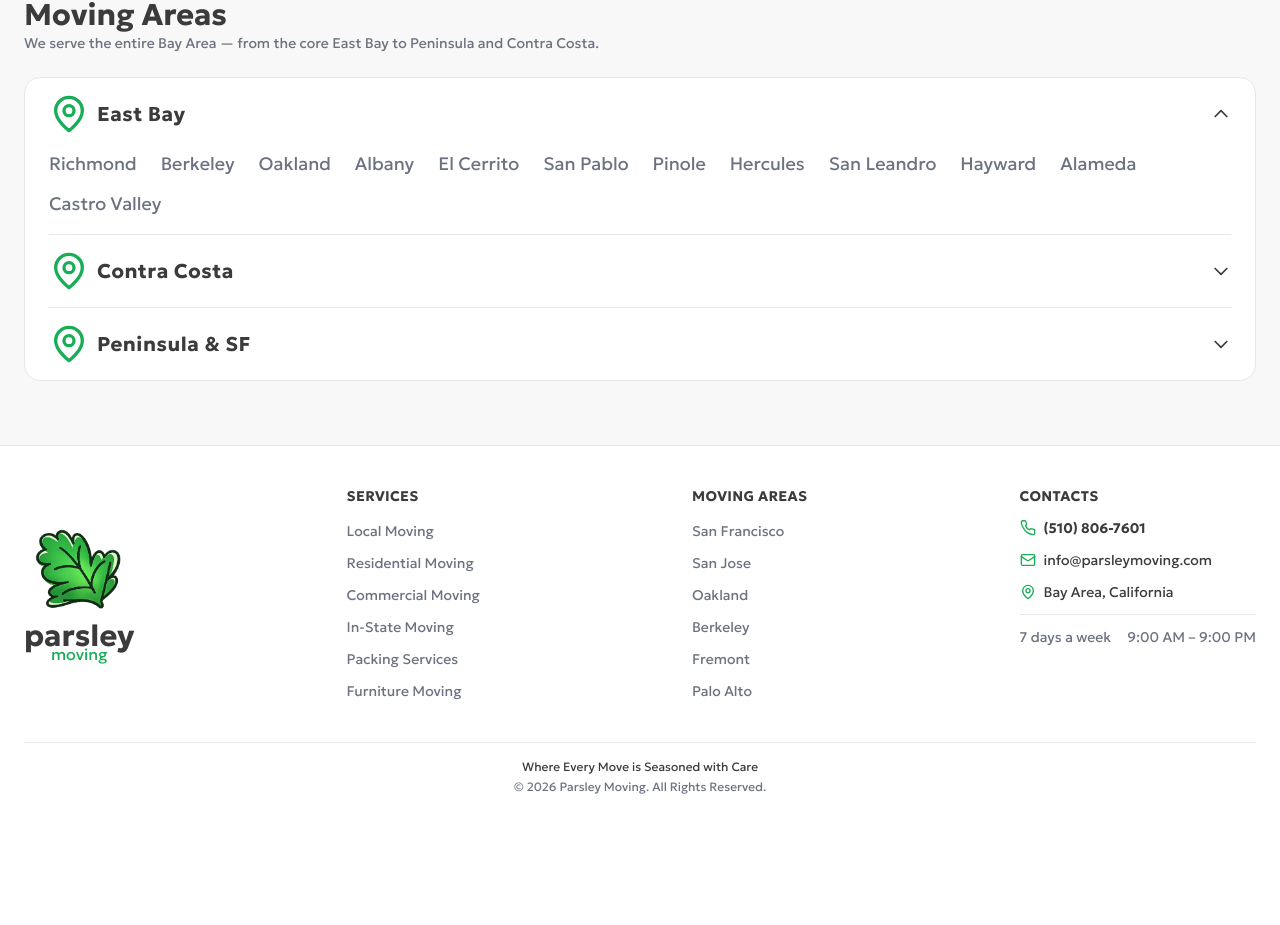
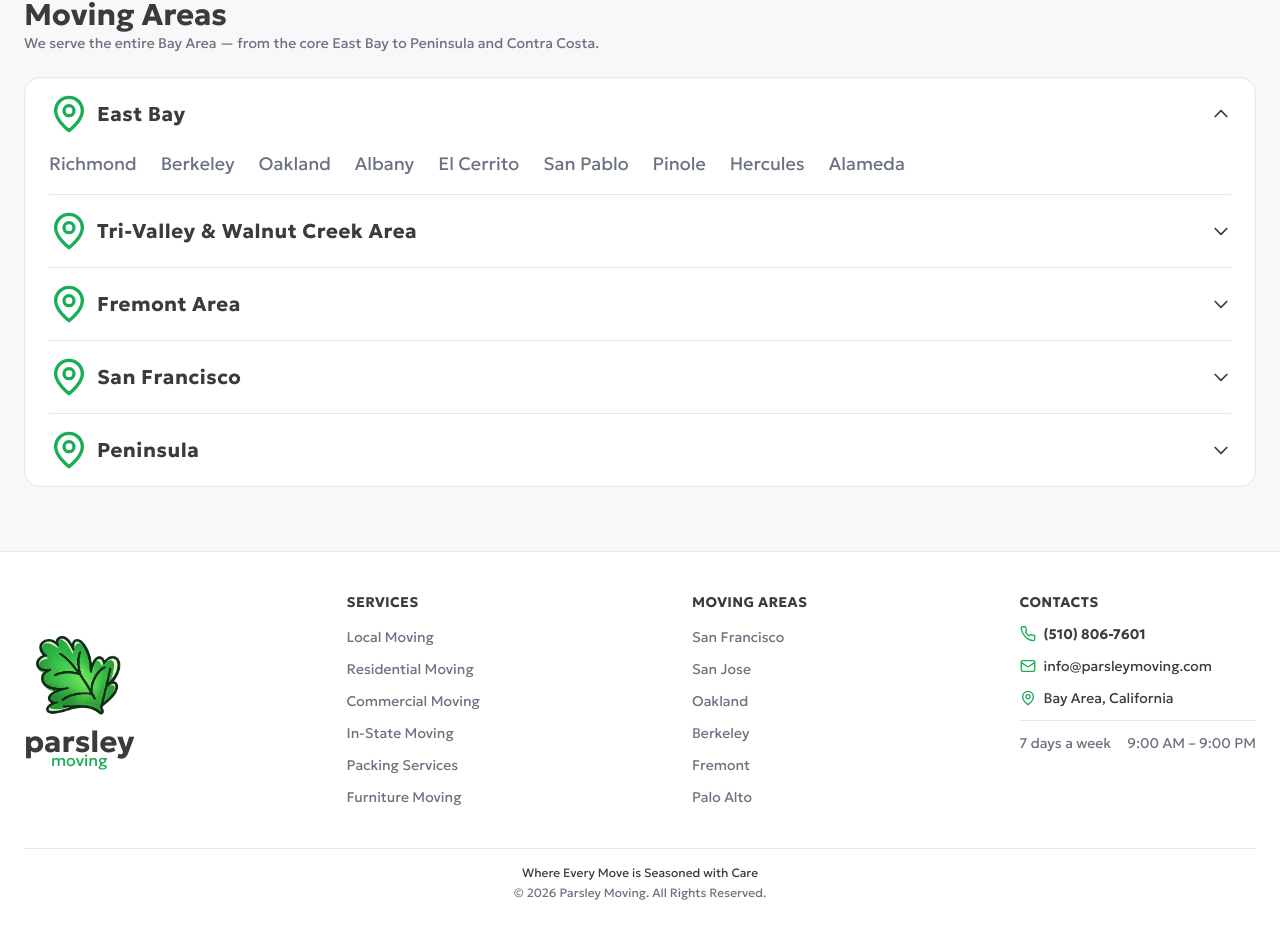
Before and after one commit to alex-tech-88/parsley-moving, a React (Vite) app: page / in a window 1280 px wide. Shown: the part 3686-4611 px from the top of the page. Before the commit the page ends 4505 px from the top, so only its background shows below. Built offline with nearby package versions, Linux system fonts and the light colour scheme.

Commit message:
changed city list

```diff
--- a/src/components/layout/Navbar.jsx
+++ b/src/components/layout/Navbar.jsx
@@ -108,7 +108,7 @@ export default function Navbar() {
                   >
                     {link.groups ? (
                       // Moving Areas — regions with nested city popups on hover
-                      <div className="flex flex-col py-2 min-w-50">
+                      <div className="flex flex-col py-2 min-w-85">
                         {link.groups.map((group) => (
                           <div key={group.label} className="relative group/sub">
 
@@ -122,7 +122,7 @@ export default function Navbar() {
 
                             {/* City list — appears to the right on hover */}
                             <div
-                              className="navbar-dropdown absolute top-0 left-full ml-1 min-w-55 rounded-xl border shadow-lg
+                              className="navbar-dropdown absolute top-0 left-full ml-1 min-w-50 rounded-xl border shadow-lg
     opacity-0 invisible group-hover/sub:opacity-100 group-hover/sub:visible
     transition-all duration-200 z-50 overflow-hidden py-2"
                             >
--- a/src/constant.js
+++ b/src/constant.js
@@ -1,13 +1,19 @@
+// ─── Breakpoints ─────────────────────────────────────────────────────────────
+
 export const BREAKPOINTS = {
   tablet: 768,
   desktop: 1024,
 }
 
+// ─── Company Info ─────────────────────────────────────────────────────────────
+
 export const PHONE = '(510) 806-7601'
-export const EMAIL = "info@parsleymoving.com";
-export const ADDRESS = "Bay Area, California";
-export const YEAR = new Date().getFullYear();
-export const WORKING_HOURS = [{ label: "7 days a week", hours: "9:00 AM – 9:00 PM" }];
+export const EMAIL = "info@parsleymoving.com"
+export const ADDRESS = "Bay Area, California"
+export const YEAR = new Date().getFullYear()
+export const WORKING_HOURS = [{ label: "7 days a week", hours: "9:00 AM – 9:00 PM" }]
+
+// ─── Navigation ───────────────────────────────────────────────────────────────
 
 export const NAV_LINKS = [
   {
@@ -47,14 +53,11 @@ export const NAV_LINKS = [
           { label: 'San Pablo',     href: '/areas/san-pablo' },
           { label: 'Pinole',        href: '/areas/pinole' },
           { label: 'Hercules',      href: '/areas/hercules' },
-          { label: 'San Leandro',   href: '/areas/san-leandro' },
-          { label: 'Hayward',       href: '/areas/hayward' },
           { label: 'Alameda',       href: '/areas/alameda' },
-          { label: 'Castro Valley', href: '/areas/castro-valley' },
         ],
       },
       {
-        label: 'Contra Costa',
+        label: 'Tri-Valley & Walnut Creek Area',
         cities: [
           { label: 'Concord',       href: '/areas/concord' },
           { label: 'Walnut Creek',  href: '/areas/walnut-creek' },
@@ -69,20 +72,36 @@ export const NAV_LINKS = [
         ],
       },
       {
-        label: 'Peninsula & SF',
+        label: 'Fremont Area',
         cities: [
-          { label: 'San Francisco',      href: '/areas/san-francisco' },
-          { label: 'Daly City',          href: '/areas/daly-city' },
-          { label: 'South San Francisco',href: '/areas/south-san-francisco' },
-          { label: 'San Mateo',          href: '/areas/san-mateo' },
-          { label: 'Fremont',            href: '/areas/fremont' },
-          { label: 'Newark',             href: '/areas/newark' },
-          { label: 'Union City',         href: '/areas/union-city' },
+          { label: 'San Leandro',   href: '/areas/san-leandro' },
+          { label: 'Hayward',       href: '/areas/hayward' },
+          { label: 'Castro Valley', href: '/areas/castro-valley' },
+          { label: 'Fremont',       href: '/areas/fremont' },
+          { label: 'Newark',        href: '/areas/newark' },
+          { label: 'Union City',    href: '/areas/union-city' },
+        ],
+      },
+      {
+        label: 'San Francisco',
+        cities: [
+          { label: 'San Francisco', href: '/areas/san-francisco' },
+        ],
+      },
+      {
+        label: 'Peninsula',
+        cities: [
+          { label: 'Daly City',           href: '/areas/daly-city' },
+          { label: 'South San Francisco', href: '/areas/south-san-francisco' },
+          { label: 'San Mateo',           href: '/areas/san-mateo' },
+          { label: 'San Bruno',           href: '/areas/san-bruno' },
         ],
       },
     ],
   },
 ]
+
+// ─── Reviews ──────────────────────────────────────────────────────────────────
 
 export const REVIEWS = [
   {
@@ -143,12 +162,14 @@ export const REVIEWS = [
   },
 ]
 
-import localMovingImg from '@assets/services/local-moving.png'
-import packingServicesImg from '@assets/services/packing-services.png'
+// ─── Services ─────────────────────────────────────────────────────────────────
+
+import localMovingImg       from '@assets/services/local-moving.png'
+import packingServicesImg   from '@assets/services/packing-services.png'
 import residentialMovingImg from '@assets/services/residential-moving.png'
-import commercialMovingImg from '@assets/services/commercial-moving.png'
-import instateMovingImgImg from '@assets/services/instate-moving.png'
-import furnitureMovingImg from '@assets/services/furniture-moving.png'
+import commercialMovingImg  from '@assets/services/commercial-moving.png'
+import instateMovingImgImg  from '@assets/services/instate-moving.png'
+import furnitureMovingImg   from '@assets/services/furniture-moving.png'
 
 export const SERVICES = [
   {
@@ -193,7 +214,9 @@ export const SERVICES = [
     img: furnitureMovingImg,
     href: "/services/furniture",
   },
-];
+]
+
+// ─── Moving Areas — Hero/Footer quick links ───────────────────────────────────
 
 export const MOVING_AREAS = [
   { label: "San Francisco", href: "/areas/san-francisco" },
@@ -202,54 +225,69 @@ export const MOVING_AREAS = [
   { label: "Berkeley",      href: "/areas/berkeley" },
   { label: "Fremont",       href: "/areas/fremont" },
   { label: "Palo Alto",     href: "/areas/palo-alto" },
-];
+]
+
+// ─── Moving Areas — Accordion (Areas page) ────────────────────────────────────
 
 export const ACCORDION_AREAS = [
   {
     id: "east-bay",
     label: "East Bay",
     cities: [
-      { name: "Richmond", slug: "richmond", href: "/areas/richmond" },
-      { name: "Berkeley", slug: "berkeley", href: "/areas/berkeley" },
-      { name: "Oakland", slug: "oakland", href: "/areas/oakland" },
-      { name: "Albany", slug: "albany", href: "/areas/albany" },
-      { name: "El Cerrito", slug: "el-cerrito", href: "/areas/el-cerrito" },
-      { name: "San Pablo", slug: "san-pablo", href: "/areas/san-pablo" },
-      { name: "Pinole", slug: "pinole", href: "/areas/pinole" },
-      { name: "Hercules", slug: "hercules", href: "/areas/hercules" },
-      { name: "San Leandro", slug: "san-leandro", href: "/areas/san-leandro" },
-      { name: "Hayward", slug: "hayward", href: "/areas/hayward" },
-      { name: "Alameda", slug: "alameda", href: "/areas/alameda" },
-      { name: "Castro Valley", slug: "castro-valley", href: "/areas/castro-valley" },
+      { name: "Richmond",      slug: "richmond",      href: "/areas/richmond" },
+      { name: "Berkeley",      slug: "berkeley",      href: "/areas/berkeley" },
+      { name: "Oakland",       slug: "oakland",       href: "/areas/oakland" },
+      { name: "Albany",        slug: "albany",        href: "/areas/albany" },
+      { name: "El Cerrito",    slug: "el-cerrito",    href: "/areas/el-cerrito" },
+      { name: "San Pablo",     slug: "san-pablo",     href: "/areas/san-pablo" },
+      { name: "Pinole",        slug: "pinole",        href: "/areas/pinole" },
+      { name: "Hercules",      slug: "hercules",      href: "/areas/hercules" },
+      { name: "Alameda",       slug: "alameda",       href: "/areas/alameda" },
     ],
   },
   {
-    id: "contra-costa",
-    label: "Contra Costa",
+    id: "tri-valley",
+    label: "Tri-Valley & Walnut Creek Area",
     cities: [
-      { name: "Concord", slug: "concord", href: "/areas/concord" },
-      { name: "Walnut Creek", slug: "walnut-creek", href: "/areas/walnut-creek" },
+      { name: "Concord",       slug: "concord",       href: "/areas/concord" },
+      { name: "Walnut Creek",  slug: "walnut-creek",  href: "/areas/walnut-creek" },
       { name: "Pleasant Hill", slug: "pleasant-hill", href: "/areas/pleasant-hill" },
-      { name: "Martinez", slug: "martinez", href: "/areas/martinez" },
-      { name: "Lafayette", slug: "lafayette", href: "/areas/lafayette" },
-      { name: "Orinda", slug: "orinda", href: "/areas/orinda" },
-      { name: "Danville", slug: "danville", href: "/areas/danville" },
-      { name: "San Ramon", slug: "san-ramon", href: "/areas/san-ramon" },
-      { name: "Dublin", slug: "dublin", href: "/areas/dublin" },
-      { name: "Pleasanton", slug: "pleasanton", href: "/areas/pleasanton" },
+      { name: "Martinez",      slug: "martinez",      href: "/areas/martinez" },
+      { name: "Lafayette",     slug: "lafayette",     href: "/areas/lafayette" },
+      { name: "Orinda",        slug: "orinda",        href: "/areas/orinda" },
+      { name: "Danville",      slug: "danville",      href: "/areas/danville" },
+      { name: "San Ramon",     slug: "san-ramon",     href: "/areas/san-ramon" },
+      { name: "Dublin",        slug: "dublin",        href: "/areas/dublin" },
+      { name: "Pleasanton",    slug: "pleasanton",    href: "/areas/pleasanton" },
+    ],
+  },
+  {
+    id: "fremont-area",
+    label: "Fremont Area",
+    cities: [
+      { name: "San Leandro",   slug: "san-leandro",   href: "/areas/san-leandro" },
+      { name: "Hayward",       slug: "hayward",       href: "/areas/hayward" },
+      { name: "Castro Valley", slug: "castro-valley", href: "/areas/castro-valley" },
+      { name: "Fremont",       slug: "fremont",       href: "/areas/fremont" },
+      { name: "Newark",        slug: "newark",        href: "/areas/newark" },
+      { name: "Union City",    slug: "union-city",    href: "/areas/union-city" },
+    ],
+  },
+  {
+    id: "san-francisco",
+    label: "San Francisco",
+    cities: [
+      { name: "San Francisco", slug: "san-francisco", href: "/areas/san-francisco" },
     ],
   },
   {
     id: "peninsula",
-    label: "Peninsula & SF",
+    label: "Peninsula",
     cities: [
-      { name: "San Francisco", slug: "san-francisco", href: "/areas/san-francisco" },
-      { name: "Daly City", slug: "daly-city", href: "/areas/daly-city" },
+      { name: "Daly City",           slug: "daly-city",           href: "/areas/daly-city" },
       { name: "South San Francisco", slug: "south-san-francisco", href: "/areas/south-san-francisco" },
-      { name: "San Mateo", slug: "san-mateo", href: "/areas/san-mateo" },
-      { name: "Fremont", slug: "fremont", href: "/areas/fremont" },
-      { name: "Newark", slug: "newark", href: "/areas/newark" },
-      { name: "Union City", slug: "union-city", href: "/areas/union-city" },
+      { name: "San Mateo",           slug: "san-mateo",           href: "/areas/san-mateo" },
+      { name: "San Bruno",           slug: "san-bruno",           href: "/areas/san-bruno" },
     ],
   },
-];
+]
```
Also changed, not shown: jsconfig.json (+24 -8 lines), src/assets/services/furniture-moving.png, src/assets/services/local-moving.png, vite.config.js (line endings or trailing spaces).
